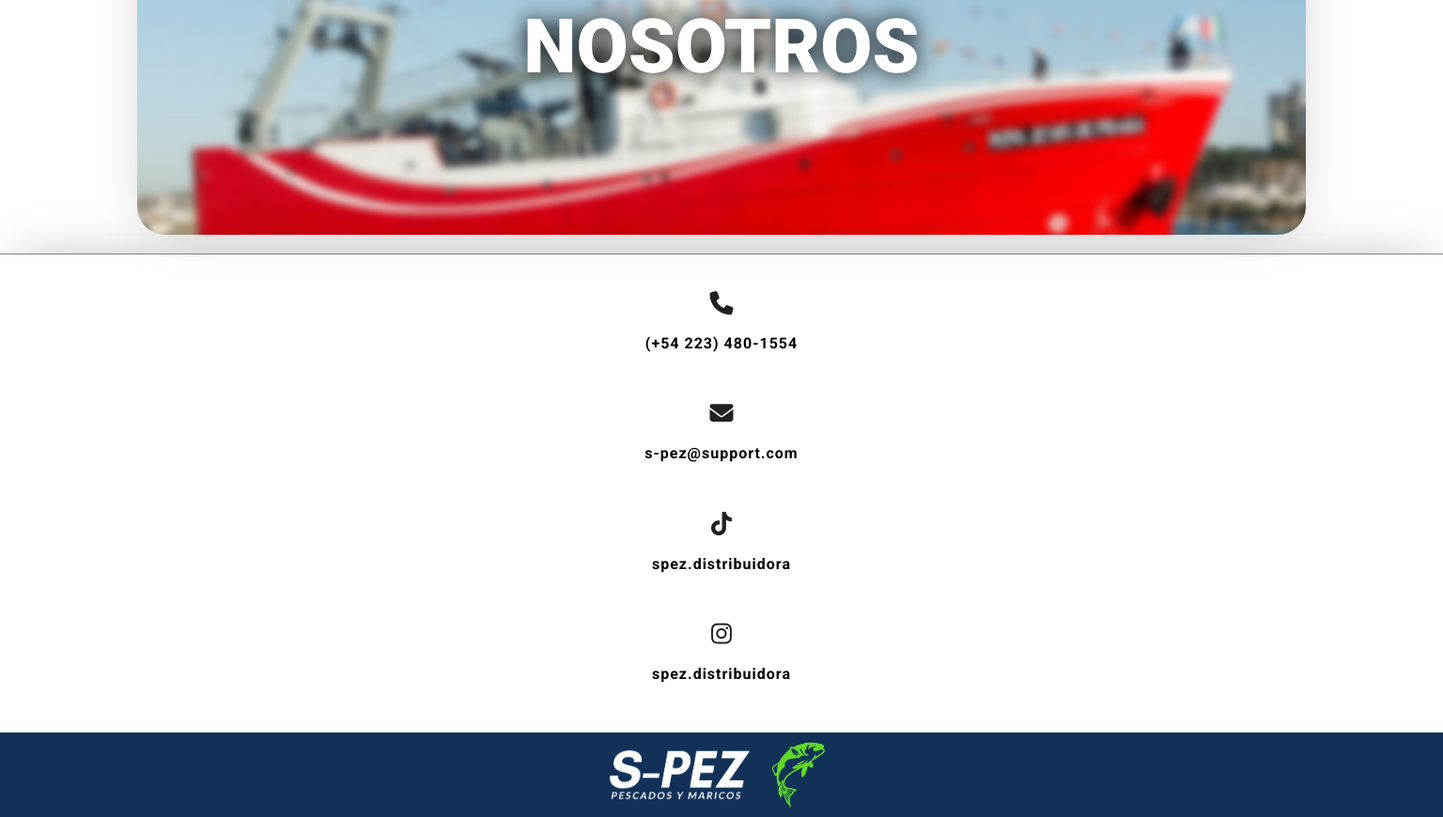
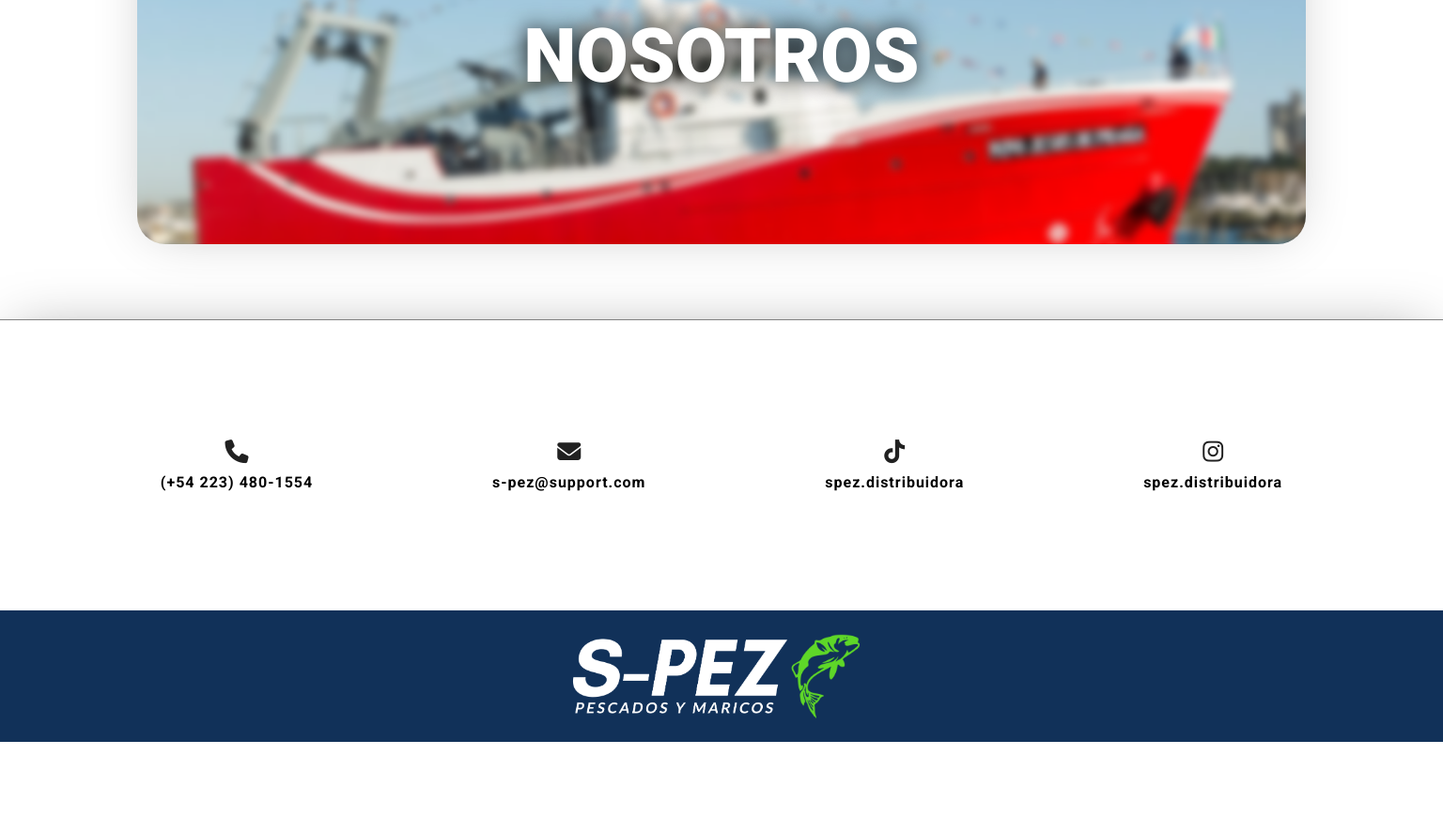
Before and after one commit to FranCunhaDuarte/S-Pez-Website, a plain HTML site: page index.html in a window 1536 px wide. Shown: the part 1870-2740 px from the top of the page at 94% size. After the commit the page ends 2660 px from the top, so only its background shows below. Drawn offline with nearby package versions, Linux system fonts and the light colour scheme.

Commit message:
Index Finished

```diff
--- a/css/style.css
+++ b/css/style.css
@@ -263,7 +263,7 @@ footer{
     justify-items: center;
     align-items: center;
     gap: 30px;
-    padding: 40px 0 40px 0;
+    padding: 40px 0 80px 0;
 }
 
 .main-index section article{
@@ -298,7 +298,7 @@ footer{
     background-image: url(../sources/Fishing-ship\(blured\).png);
 }
 
-.main-index section a div p{
+.main-index section a p{
     font-size: 2.2rem;
     font-weight: 800;
     text-shadow: 0px 0px 24px rgba(0, 0, 0, 0.99);
@@ -311,21 +311,30 @@ footer{
 .footer-index{
     display: flex;
     flex-direction: column;
-    align-items: center;
     justify-content: space-between;
     border-top: 1px solid gray;
-    padding-top: 40px;
     box-shadow: 0px 0px 58px -16px rgba(0, 0, 0, 0.371);
-
 }
 
-.footer-index div{
+.contact-container{
+    height: 100%;
+}
+
+.footer-index .contact-container{
     width: 100%;
+    height: 100%;
     display: flex;
     flex-direction: column;
     align-items: center;
-    justify-content: center;
+    justify-content: space-evenly;
     gap: 20px;
+}
+
+.footer-index .contact-container div{
+    display: flex;
+    flex-direction: column;
+    align-items: center;
+    gap: 10px;
 }
 
 .footer-index div i{
@@ -366,7 +375,7 @@ footer{
     body{
         display: grid;
         grid-template-columns: 1fr 3fr 1fr;
-        grid-template-rows: 100vh auto 600px;
+        grid-template-rows: 100vh auto 450px;
         grid-template-areas:
         "header header header"
         "main main main"
@@ -591,7 +600,7 @@ footer{
         justify-items: center;
         align-items: center;
         gap: 30px;
-        padding: 40px 0 40px 0;
+        padding: 50px 0 100px 0;
     }
 
     .elaboration-container{
@@ -644,4 +653,70 @@ footer{
         text-shadow: 0px 0px 24px rgba(0, 0, 0, 0.99);
         color: rgb(255, 255, 255);
     }
+
+    /*    F O O T E R    */
+
+    .footer-index{
+        display: flex;
+        flex-direction: column;
+        justify-content: space-between;
+        border-top: 1px solid gray;
+        box-shadow: 0px 0px 58px -16px rgba(0, 0, 0, 0.371);
+    }
+
+    .contact-container{
+        height: 100%;
+    }
+
+    .footer-index .contact-container{
+        width: 100%;
+        height: 100%;
+        display: flex;
+        flex-direction: row;
+        align-items: center;
+        justify-content: space-evenly;
+    }
+
+    .footer-index .contact-container div{
+        display: flex;
+        flex-direction: column;
+        align-items: center;
+        gap: 10px;
+    }
+
+    .footer-index div i{
+        font-size: 25px;
+        color: #212121;
+    }
+
+    .footer-index div p{
+        font-size: 16px;
+        font-weight: 600;
+        letter-spacing: 1px;
+    }
+
+    .footer-index .logo-container-footer{
+        display: flex;
+        flex-direction: row;
+        flex-wrap: nowrap;
+        justify-content: center;
+        align-items: center;
+        width: 100%;
+        height: 140px;
+        background-color: #113159;
+    }
+
+    .footer-index .logo-container-footer a{
+        display: flex;
+        align-items: center;
+    }
+
+    .logo-text-footer{
+        width: 230px;
+    }
+
+    .logo-img-footer{
+        width: 90px;
+    }
+
 }
--- a/index.html
+++ b/index.html
@@ -53,6 +53,7 @@
         </section>
     </main>
     <footer class="footer-index">
+        <div class="contact-container">
             <div>
                 <i class="fa-solid fa-phone"></i>
                 <p>(+54 223) 480-1554</p>
@@ -69,10 +70,13 @@
                 <i class="fa-brands fa-instagram"></i>
                 <p>spez.distribuidora</p>
             </div>
-        <div>
+        </div>
+        <div class="logo-box">
             <div class="logo-container-footer">
+                <a href="">
                     <img src="./sources/text-white.png" class="logo-text-footer" alt="">
                     <img src="./sources/logo.png" class="logo-img-footer" alt="">
+                </a>
             </div>
         </div>
     </footer>
```
Lines whose indentation alone changed are shown as unchanged.
